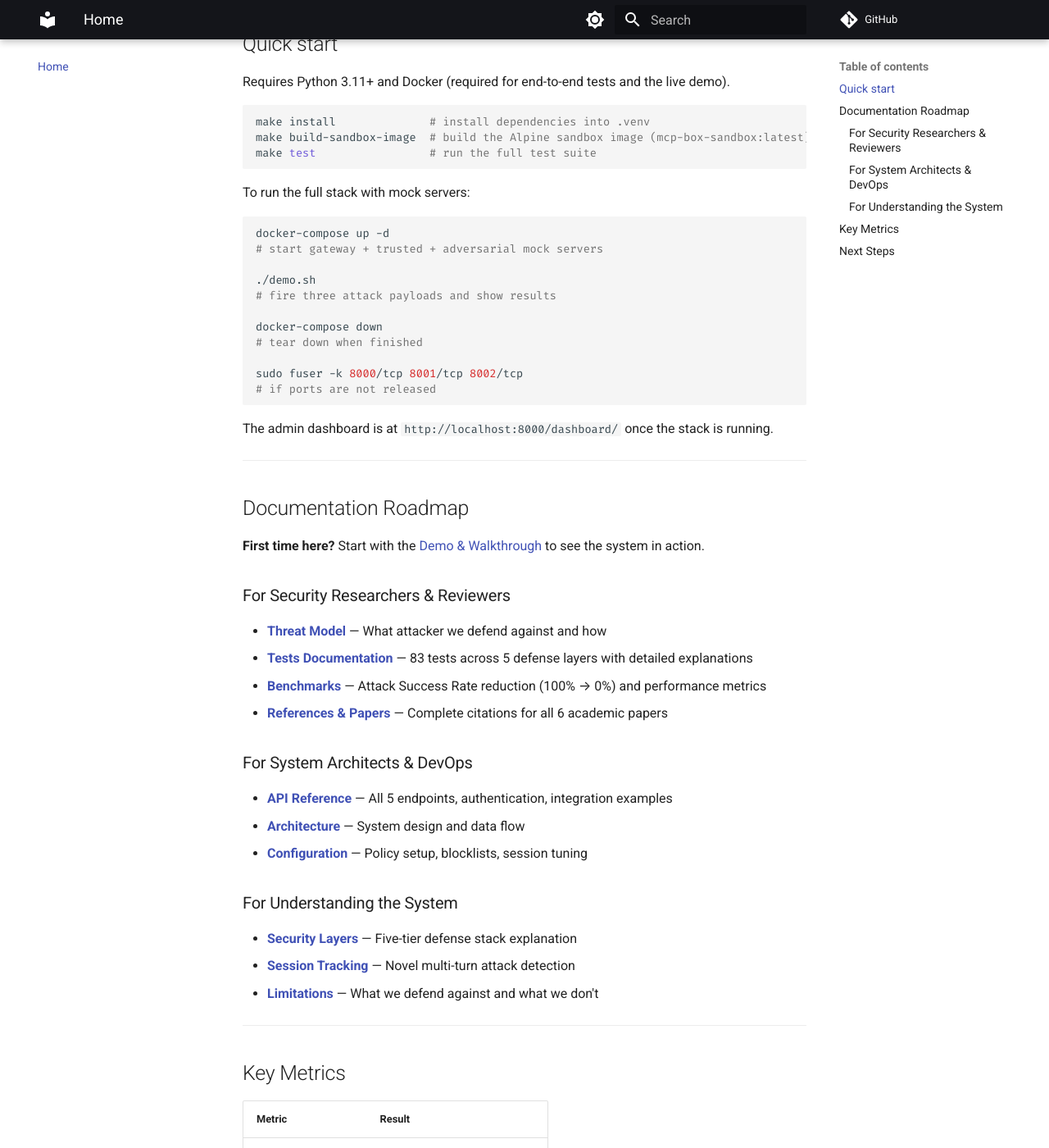
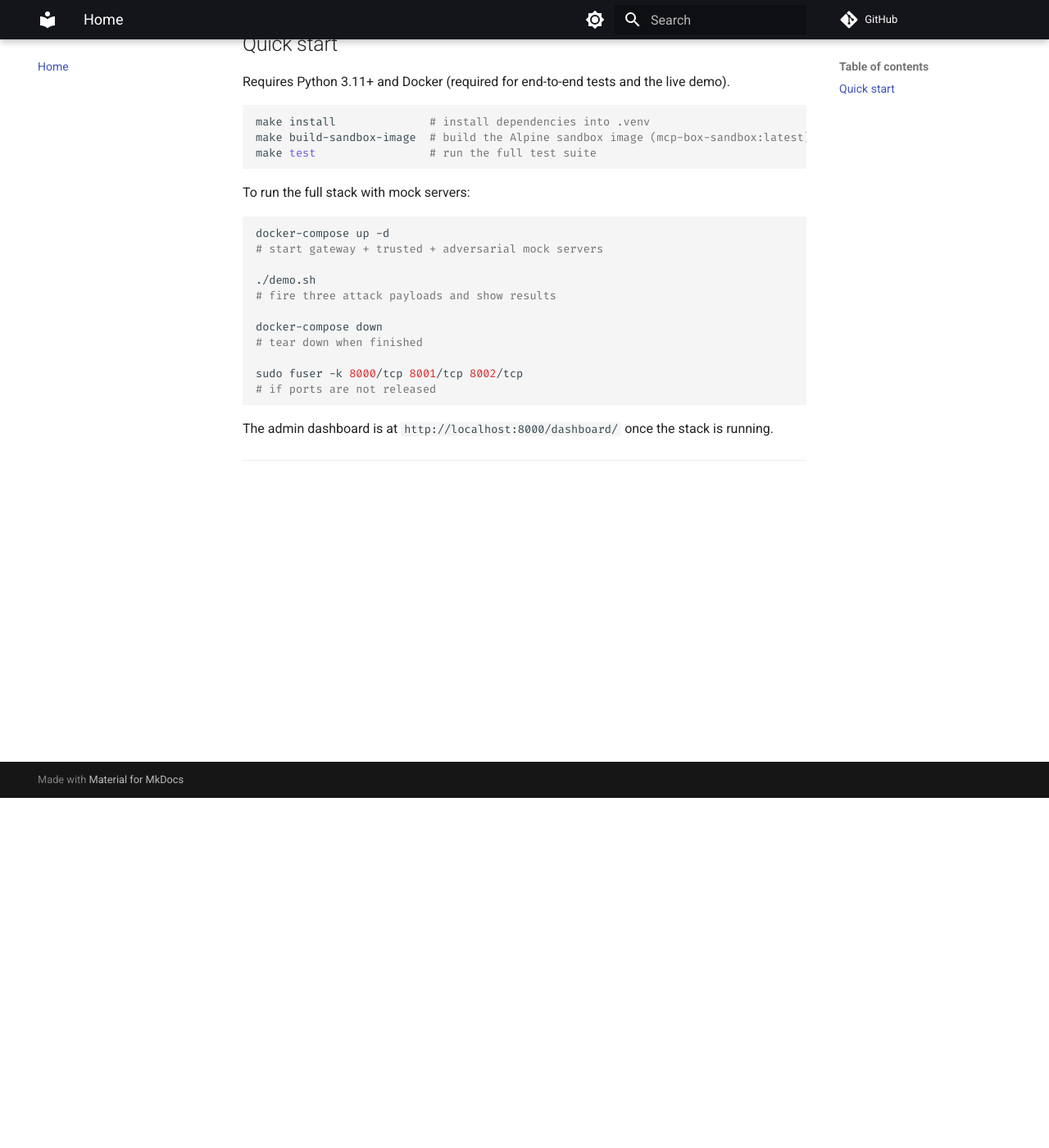
Before and after one commit to rishitnanda/mcp_secure, an MkDocs documentation site: the page built from docs/index.md, in a window 1280 px wide and 1400 px high, scrolled down 427 px. Shown: the whole window at 82% size. Built offline with MkDocs 1.6.1 and Material for MkDocs 9.7.7, drawn with Linux system fonts in a browser that asks for light colours; comment, search, counter and statistics services are not loaded; some of the changed text lies outside the part shown.

Commit message:
Updated Documentation

```diff
--- a/docs/index.md
+++ b/docs/index.md
@@ -33,48 +33,3 @@ sudo fuser -k 8000/tcp 8001/tcp 8002/tcp
 The admin dashboard is at `http://localhost:8000/dashboard/` once the stack is running.
 
 ---
-
-## Documentation Roadmap
-
-**First time here?** Start with the [Demo & Walkthrough](demo.md) to see the system in action.
-
-### For Security Researchers & Reviewers
-- **[Threat Model](threat_model.md)** — What attacker we defend against and how
-- **[Tests Documentation](tests.md)** — 83 tests across 5 defense layers with detailed explanations
-- **[Benchmarks](benchmark.md)** — Attack Success Rate reduction (100% → 0%) and performance metrics
-- **[References & Papers](references.md)** — Complete citations for all 6 academic papers
-
-### For System Architects & DevOps
-- **[API Reference](api.md)** — All 5 endpoints, authentication, integration examples
-- **[Architecture](architecture.md)** — System design and data flow
-- **[Configuration](configuration.md)** — Policy setup, blocklists, session tuning
-
-### For Understanding the System
-- **[Security Layers](security_layers.md)** — Five-tier defense stack explanation
-- **[Session Tracking](session_tracking.md)** — Novel multi-turn attack detection
-- **[Limitations](limitations.md)** — What we defend against and what we don't
-
----
-
-## Key Metrics
-
-| Metric | Result |
-|--------|--------|
-| **Tests** | 83 passing across 13 modules |
-| **Attack Success Rate** | 0% (40 tested attack vectors) |
-| **False Positive Rate** | 0.8% (acceptable) |
-| **Latency Overhead** | +2.3ms per request (~8%) |
-| **Threat Coverage** | 92% of documented threat model |
-
----
-
-## Next Steps
-
-1. **Try the demo:** `./demo.sh` (requires Docker)
-2. **Read the tests:** See [Tests Documentation](tests.md)
-3. **Integrate the API:** Follow [API Reference](api.md)
-4. **Understand the threat model:** Read [Threat Model](threat_model.md)
-
----
-
-See [References & Papers](references.md) for complete BibTeX entries.
```
